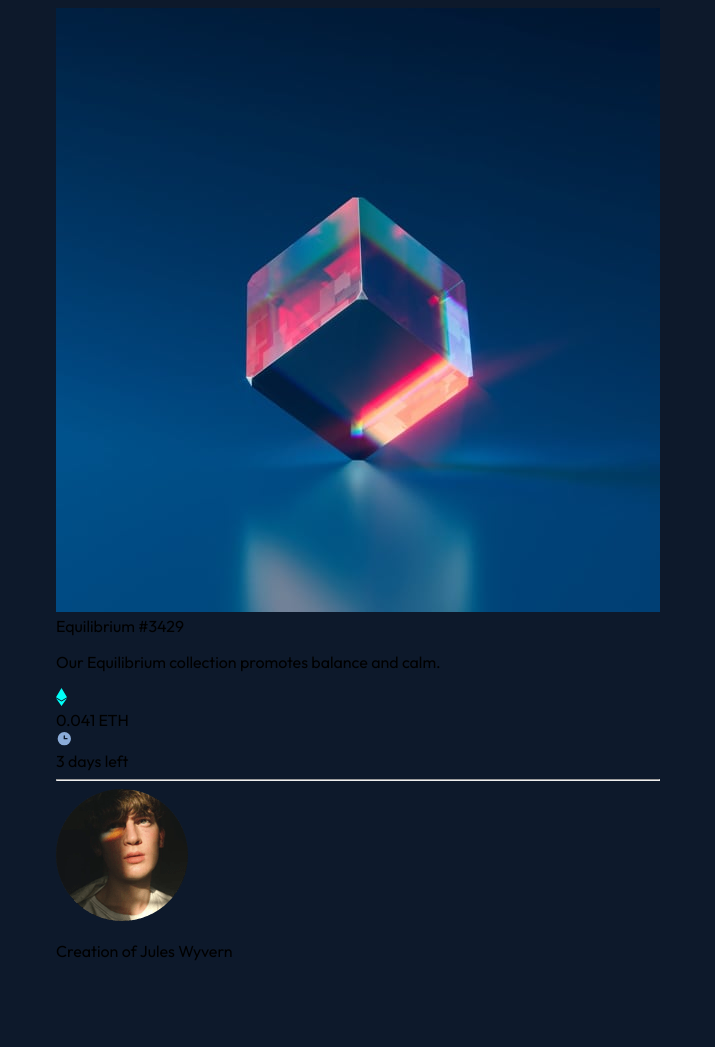
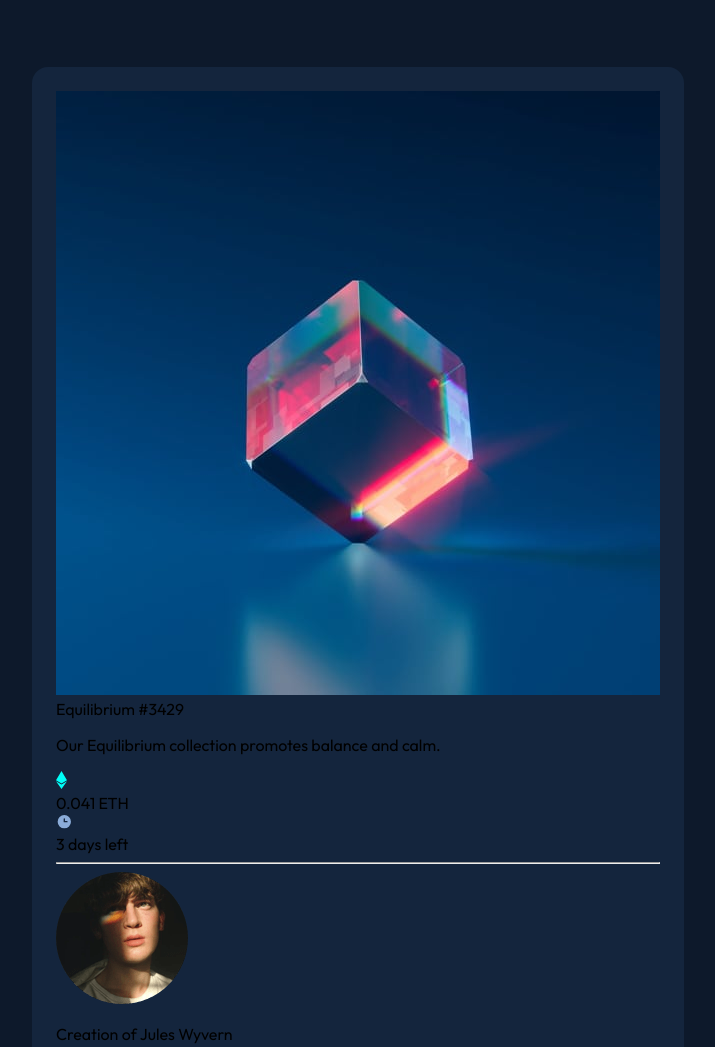
Before and after one commit to KaranChandekar/NFT-preview-card-component, a plain HTML site: page index.html in a window 1280 px wide. Shown: the top 1047 px of the page, without its empty margins (282-997 px from the left). Before the commit the page ends 985 px from the top, so only its background shows below. Drawn offline with Linux system fonts and the light colour scheme.

Commit message:
add card style

```diff
--- a/style.css
+++ b/style.css
@@ -20,3 +20,11 @@ body {
   justify-content: center;
   overflow: hidden;
 }
+
+.card {
+  background-color: var(--very-dark-blue-card-BG);
+  margin: 3.7rem 1.1rem;
+  padding: 1.5rem;
+  padding-bottom: 0.6rem;
+  border-radius: 1rem;
+}
```
